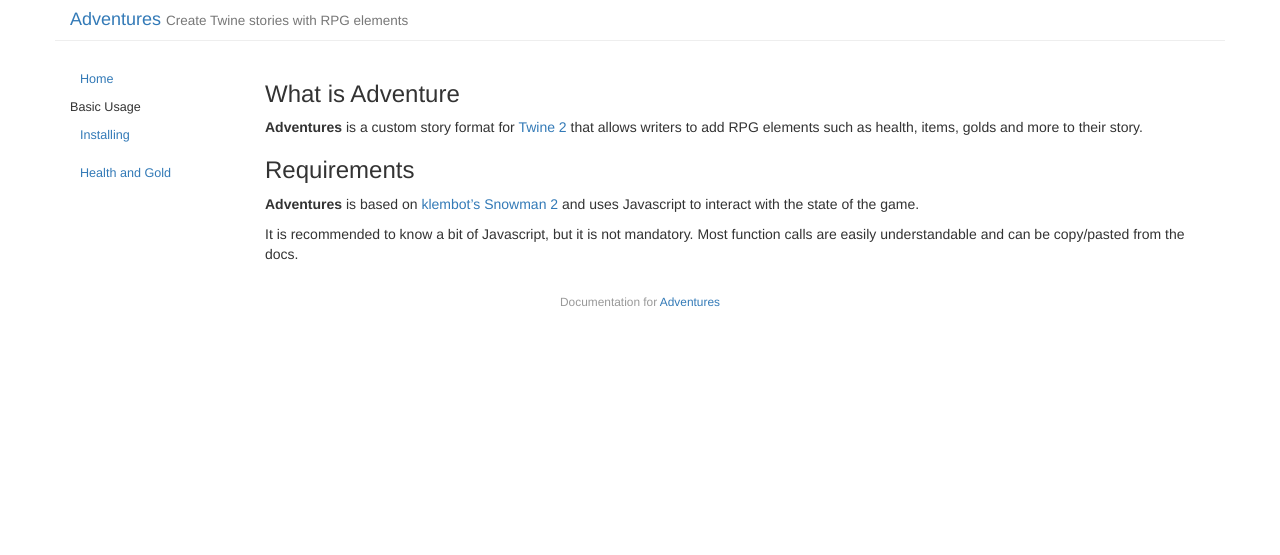
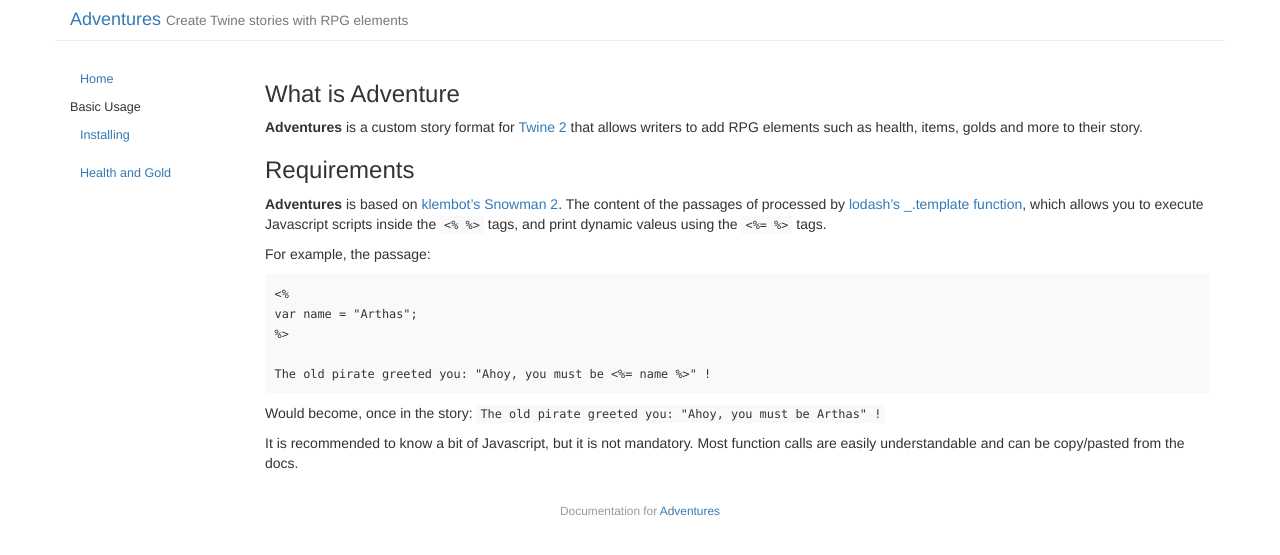
Before and after one commit to Longwelwind/adventures, a Jekyll site: the page built from docs/index.md, in a window 1280 px wide. Shown: the top 555 px of the page. Built offline with Jekyll 4.4.1, drawn with Linux system fonts in a browser that asks for light colours.

Commit message:
Improve docs' front page

````diff
--- a/docs/index.md
+++ b/docs/index.md
@@ -9,6 +9,18 @@ title: "Jekyll Docs Template"
 
 ### Requirements
 
-**Adventures** is based on [klembot's Snowman 2](https://bitbucket.org/klembot/snowman-2) and uses Javascript to interact with the state of the game.
+**Adventures** is based on [klembot's Snowman 2](https://bitbucket.org/klembot/snowman-2). The content of the passages of processed by [lodash's _.template function](https://lodash.com/docs/4.17.4#template), which allows you to execute Javascript scripts inside the `<% %>` tags, and print dynamic valeus using the `<%= %>` tags.
+
+For example, the passage:
+
+```
+<%
+var name = "Arthas";
+%>
+
+The old pirate greeted you: "Ahoy, you must be <%= name %>" !
+```
+
+Would become, once in the story: `The old pirate greeted you: "Ahoy, you must be Arthas" !`
 
 It is recommended to know a bit of Javascript, but it is not mandatory. Most function calls are easily understandable and can be copy/pasted from the docs.
````
